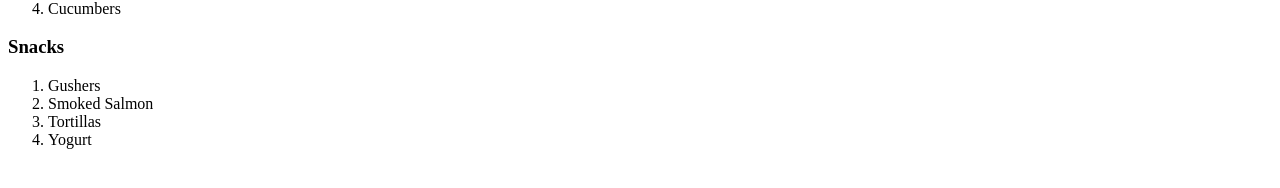
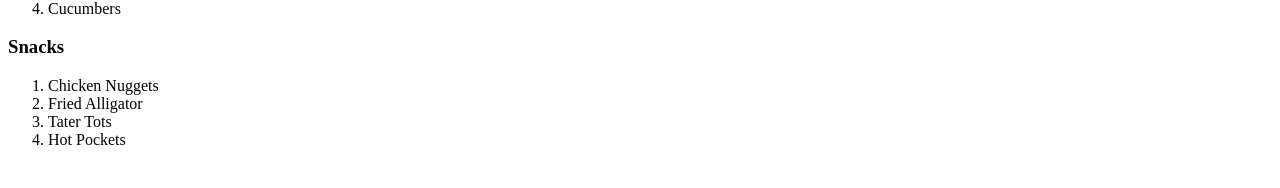
Before and after one commit to CodenamePianist/grocery_list, a plain HTML site: page index.html in a window 1280 px wide. Shown: the part 440-628 px from the top of the page. Drawn offline with Linux system fonts and the light colour scheme.

Commit message:
The changes in this commit will update the list items in the Snacks section.

```diff
--- a/index.html
+++ b/index.html
@@ -40,10 +40,10 @@
     <section>
         <h3>Snacks</h3>
         <ol>
-            <li>Gushers</li>
-            <li>Smoked Salmon</li>
-            <li>Tortillas</li>
-            <li>Yogurt</li>
+            <li>Chicken Nuggets</li>
+            <li>Fried Alligator</li>
+            <li>Tater Tots</li>
+            <li>Hot Pockets</li>
         </ol>
     </section>
   </body>
```
